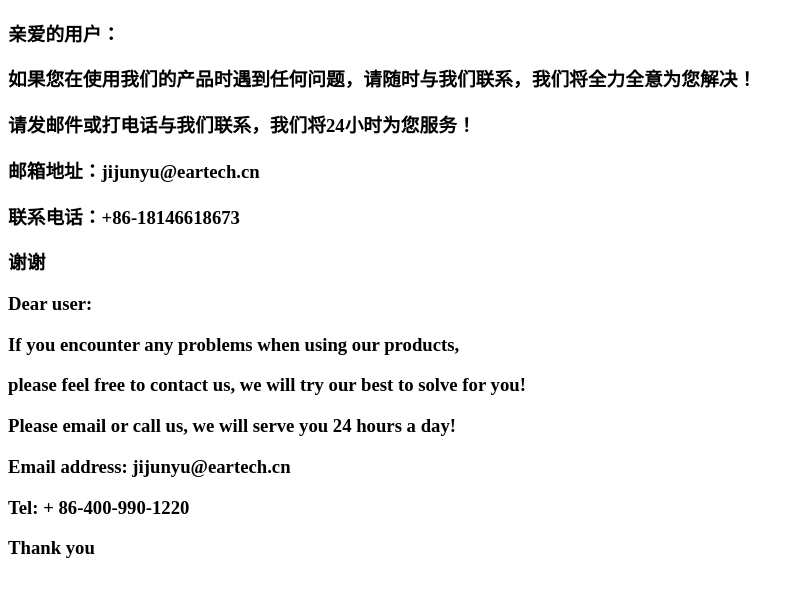
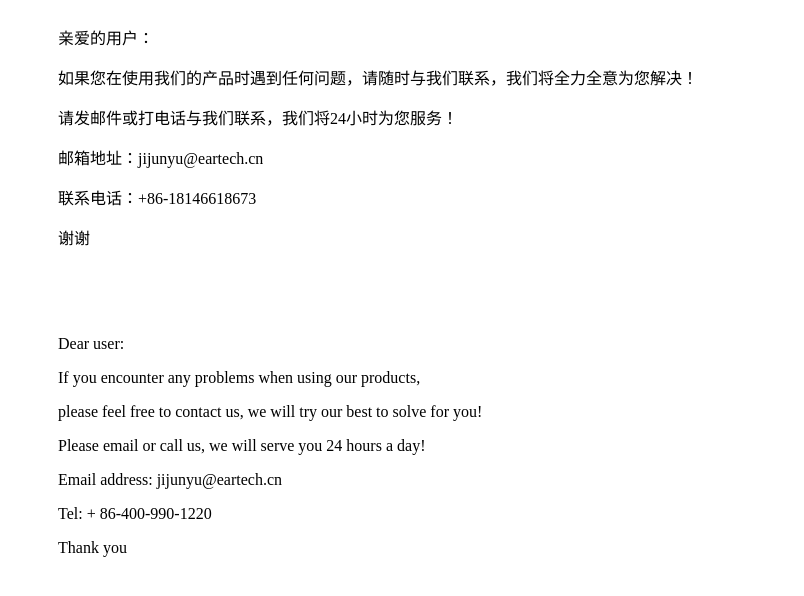
Before and after one commit to liup1211/liup1211.github.io, a plain HTML site: page diontws_support.html in a window 1280 px wide. Shown: the whole page, without its empty margins (0-804 px from the left). Drawn offline with Linux system fonts and the light colour scheme.

Commit message:
Update diontws_support.html

```diff
--- a/diontws_support.html
+++ b/diontws_support.html
@@ -1,5 +1,5 @@
 <!DOCTYPE html>
-<html xmlns="http://www.w3.org/1999/xhtml" xmlns:th="http://www.thymeleaf.org">
+<html xmlns="http://www.w3.org/1999/xhtml">
 <head>
     <meta charset="UTF-8">
     <meta name="viewport" content="width=device-width,initial-scale=1,user-scalable=0,viewport-fit=cover">
@@ -8,23 +8,26 @@
 <body>
 <div>
 
-    <div>
-      <h3>亲爱的用户： </h3>
-      <h3>如果您在使用我们的产品时遇到任何问题，请随时与我们联系，我们将全力全意为您解决！  </h3>
-      <h3>请发邮件或打电话与我们联系，我们将24小时为您服务！  </h3>
-      <h3>邮箱地址：jijunyu@eartech.cn  </h3>
-      <h3>联系电话：+86-18146618673  </h3>
-      <h3>谢谢  </h3>
+    <div style="margin:25px 50px;">
+      亲爱的用户： <p>
+      如果您在使用我们的产品时遇到任何问题，请随时与我们联系，我们将全力全意为您解决！  <p>
+      请发邮件或打电话与我们联系，我们将24小时为您服务！  <p>
+      邮箱地址：jijunyu@eartech.cn  <p>
+      联系电话：+86-18146618673  <p>
+      谢谢  <p>
     </div>
 
-  <div>
-      <h3>Dear user:  </h3>
-      <h3>If you encounter any problems when using our products,  </h3>
-      <h3>please feel free to contact us, we will try our best to solve for you!  </h3>
-      <h3>Please email or call us, we will serve you 24 hours a day!  </h3>
-      <h3>Email address: jijunyu@eartech.cn  </h3>
-      <h3>Tel: + 86-400-990-1220  </h3>
-      <h3>Thank you </h3>
+    <br>
+    <br>
+
+  <div style="margin:25px 50px;">
+      Dear user:  <p>
+      If you encounter any problems when using our products,  <p>
+      please feel free to contact us, we will try our best to solve for you!  <p>
+      Please email or call us, we will serve you 24 hours a day!  <p>
+      Email address: jijunyu@eartech.cn  <p>
+      Tel: + 86-400-990-1220  <p>
+      Thank you <p>
 
   </div>
 
```
